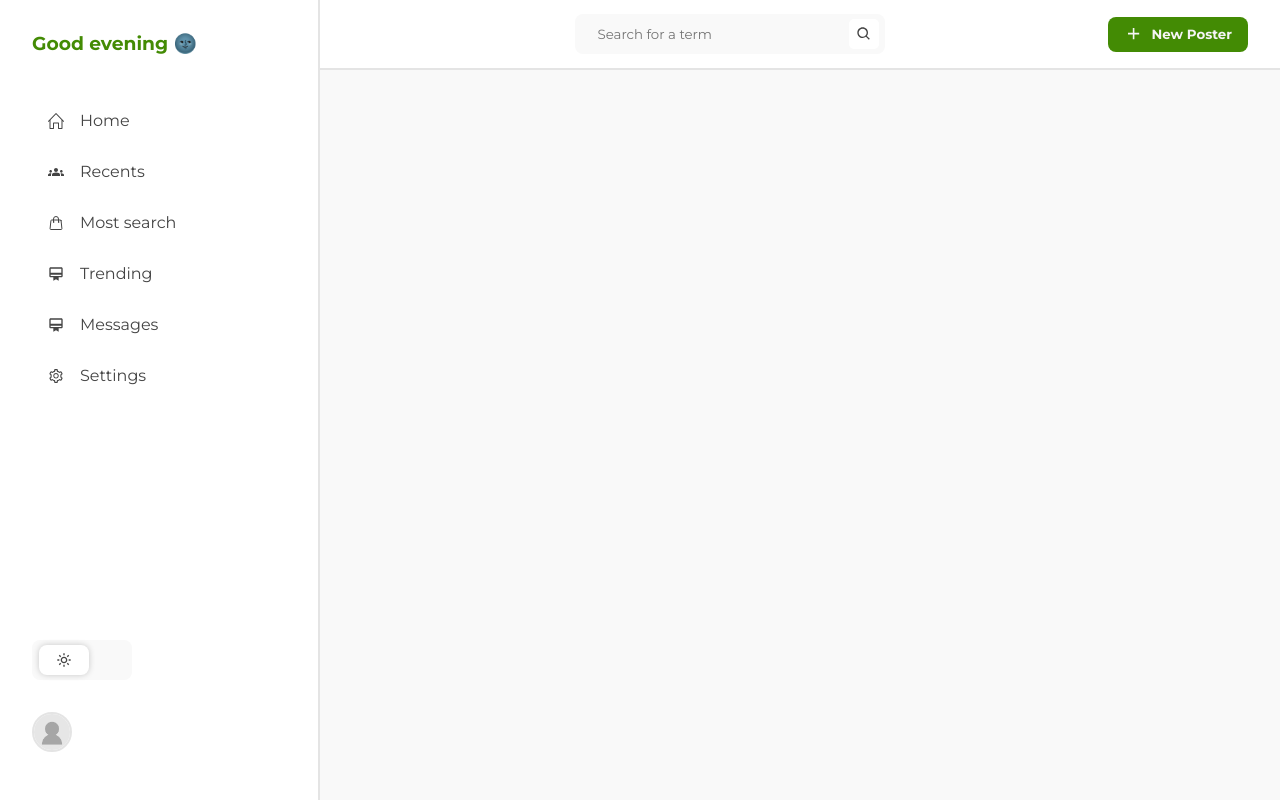
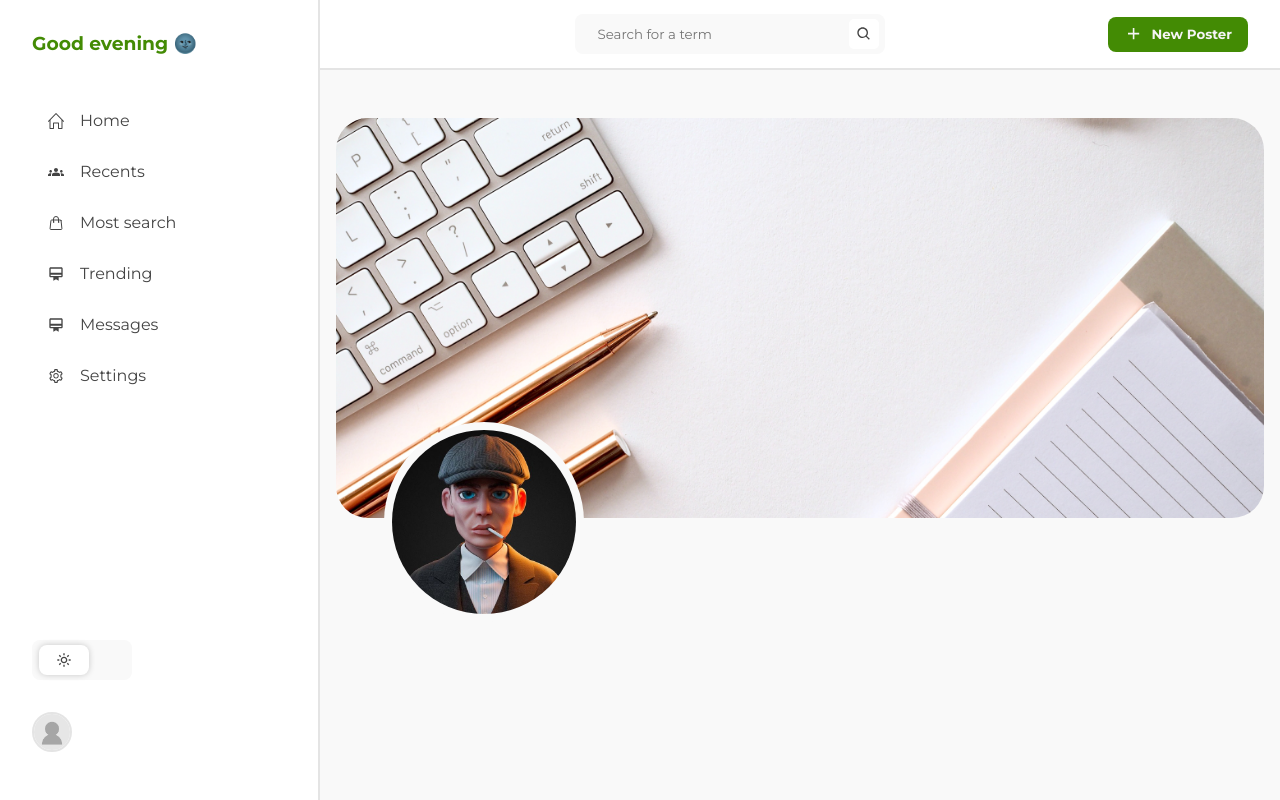
Before and after one commit to zenith-noble01/poster, a React (Create React App) app in the folder client/: page /profile/1 in a window 1280 px wide. Built offline with nearby package versions, Linux system fonts and the light colour scheme; no server answers.

Commit message:
all of the main was pushed

```diff
--- a/client/src/Constants/index.js
+++ b/client/src/Constants/index.js
@@ -257,8 +257,8 @@ export const pricing = [
   },
 ];
 
-export const Route = "http://localhost:5000/api";
-export const apiRoute = "https://poster-xg3x.onrender.com/api";
+export const apiRoute = "http://localhost:5000/api";
+export const Route = "https://poster-xg3x.onrender.com/api";
 
 export const tags = [
   {
--- a/client/src/Images/index.js
+++ b/client/src/Images/index.js
@@ -15,15 +15,14 @@ import img13 from "./img13.jpg";
 import img14 from "./img14.jpg";
 import img15 from "./img15.jpg";
 import img16 from "./img16.jpg";
-import cover from "./cover.png";
 import notFound from "./404.png";
 import noAvatar from "./noAvatar.png";
 import logo from "./logo.png";
 import flyershare from "./flyer.jpg";
+import cover from "./cover.jpg";
 
 export {
   user,
-  cover,
   notFound,
   img1,
   img2,
@@ -44,4 +43,5 @@ export {
   noAvatar,
   logo,
   flyershare,
+  cover,
 };
--- a/client/src/Styles/profile.scss
+++ b/client/src/Styles/profile.scss
@@ -9,5 +9,38 @@
     gap: $gap;
     min-height: 100vh;
     width: 75%;
+
+    .profile__content {
+      padding: $sm-gap;
+
+      .profile__cover {
+        position: relative;
+
+        .user__coverImg {
+          height: 400px;
+          border-radius: $gap;
+          object-fit: cover;
+        }
+
+        .profile__imgContainer {
+          height: 200px;
+          width: 200px;
+          border-radius: 50%;
+          overflow: hidden;
+          position: absolute;
+          bottom: -100px;
+          left: 3rem;
+          background: var(--secondary-color);
+          padding: 0.5rem;
+
+          img {
+            height: 100%;
+            width: 100%;
+            object-fit: cover;
+            border-radius: 50%;
+          }
+        }
+      }
+    }
   }
 }
--- a/client/src/pages/Profile.jsx
+++ b/client/src/pages/Profile.jsx
@@ -1,15 +1,45 @@
-import React from "react";
+import React, { useEffect, useState } from "react";
 import "../Styles/profile.scss";
 import { Navbar, Sidebar } from "../components";
+import { useLocation } from "react-router-dom";
+import axios from "axios";
+import { apiRoute } from "../Constants";
+import { cover, user as profileImg } from "../Images";
 
 const Profile = () => {
+  const { pathname } = useLocation();
+  const [user, setUser] = useState({});
+
+  const path = pathname.split("/")[2];
+
+  useEffect(() => {
+    const getUser = async () => {
+      try {
+        const { data } = await axios.get(`${apiRoute}/auth/u/${path}`);
+
+        setUser(data);
+      } catch (error) {
+        console.log(error);
+      }
+    };
+
+    getUser();
+  }, [path]);
+
   return (
     <div className="app__profile">
       <Sidebar />
       <div className="profile__container">
         <Navbar />
 
-        <div className="profile__content"></div>
+        <div className="profile__content">
+          <div className="profile__cover">
+            <img src={cover} alt="" className="user__coverImg" />
+            <div className="profile__imgContainer">
+              <img src={profileImg} alt="" />
+            </div>
+          </div>
+        </div>
       </div>
     </div>
   );
```
Also changed, not shown: client/src/Images/cover.jpg (added).
